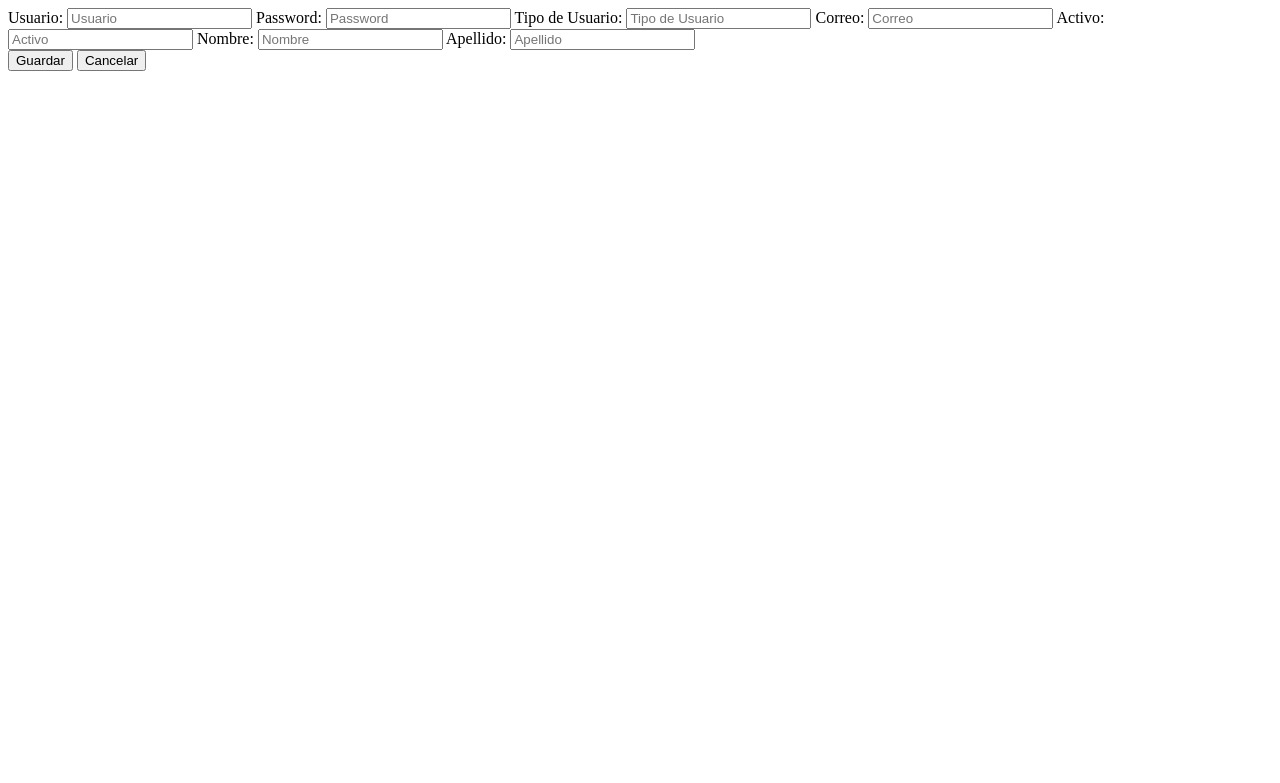
After one commit to almaguerrero/ProyectoWeb, a PHP site: page /views/crudCoordinador.php in a window 1280 px wide. The commit adds this page. Shown: the top 783 px of the page. Run offline with PHP 8.4, Linux system fonts and the light colour scheme; the template is opened without the code that fills it, so the values that code supplies are empty.

Commit message:
crudCoordinador.php

```diff
--- /dev/null
+++ b/escolar/views/crudCoordinador.php
@@ -0,0 +1,39 @@
+<?php
+
+?>
+
+<html>
+<head>
+</head>
+<body>
+<div class="div_usu">
+    <form id="formulario" class="form-horizontal" role="form" >
+        <div id="alerta" class="alert alert-danger" role="alert"></div>
+        <label for="Usuario" >Usuario:</label>
+        <input id="Usuario" name="Usuario" type="text" class="form-control" placeholder="Usuario" required value="<?php echo $Usuario; ?>"/>
+
+        <label for="Password" >Password:</label>
+        <input id="Password" name="Password" type="text" class="form-control" placeholder="Password" required value="<?php echo $Password; ?>"/>
+
+        <label for="tipoUsuario" >Tipo de Usuario:</label>
+        <input id="tipoUsuario" name="tipoUsuario" type="text" class="form-control" placeholder="Tipo de Usuario" required value="<?php echo $tipoUsuario; ?>"/>
+
+         <label for="correo" >Correo:</label>
+        <input id="correo" name="correo" type="text" class="form-control" placeholder="Correo" required value="<?php echo $correo; ?>"/>
+
+        <label for="estatus" >Activo:</label>
+        <input id="estatus" name="estatus" type="text" class="form-control" placeholder="Activo" required value="<?php echo $estatus; ?>"/>
+
+        <label for="nombre" >Nombre:</label>
+        <input id="nombre" name="nombre" type="text" class="form-control" placeholder="Nombre" required value="<?php echo $nombre; ?>"/>
+
+        <label for="apellido" >Apellido:</label>
+        <input id="apellido" name="apellido" type="text" class="form-control" placeholder="Apellido" required value="<?php echo $apellido; ?>"/>
+
+        <br/>
+        <input type="submit" value="Guardar" class="btn btn-primary"/>
+        <input id="btn_cancelar" type="button" class="btn btn-primary" value="Cancelar"/>
+    </form>
+</div>
+</body>
+</html>
--- a/escolar/views/menu.php
+++ b/escolar/views/menu.php
@@ -31,7 +31,7 @@ class menu
         elseif ($_SESSION["TYPE"]==1)
         {
             //director
-            echo "<li><a href=\"crudPersonal.php\" class=\"waves-effect waves-light\">Registrar Coordinador</a></li>";
+            echo "<li><a href=\"crudCoordinador.php\" class=\"waves-effect waves-light\">Registrar Coordinador</a></li>";
             echo "<li><a href=# class=\"waves-effect waves-light\">Registrar Profesor</a></li>";
             echo "<li><a href=# class=\"waves-effect waves-light\">Registrar Alumno</a></li>";
             echo "<li><a href=# class=\"waves-effect waves-light\">Reportes</a></li>";
```
Also changed, not shown: escolar/views/crudPersonal.php (deleted, +0 -58 lines).
